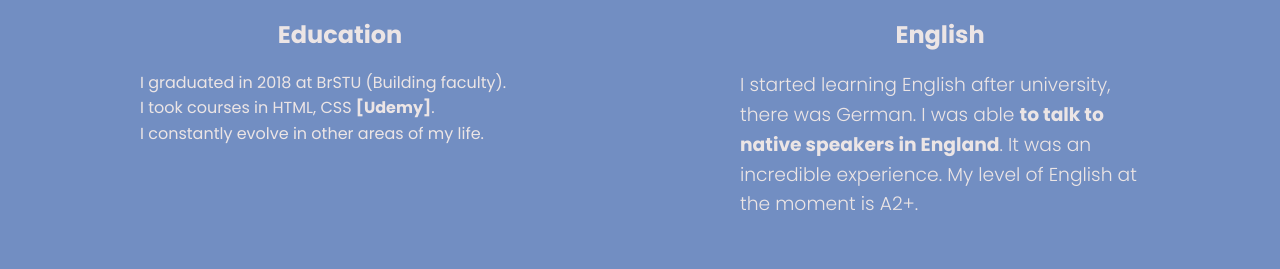
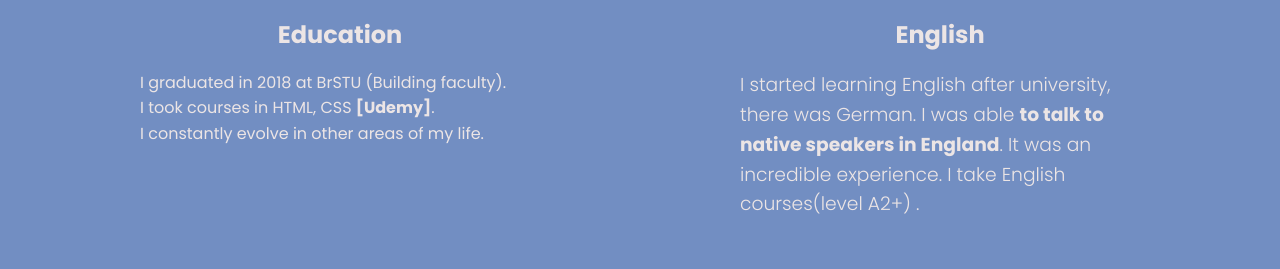
Before and after one commit to ValentinBrest/ValentinBrest.github.io, a plain HTML site: page cv/index.html in a window 1280 px wide. Shown: the part 1621-1890 px from the top of the page. Drawn offline with Linux system fonts and the light colour scheme.

Commit message:
Update index.html

```diff
--- a/cv/index.html
+++ b/cv/index.html
@@ -115,7 +115,7 @@
 
             <section class="section">
                 <div class="section_name"><h2>English</h2></div>
-                <div class="section_text"><h3>I started learning English after university, there was German. I was able <b>to talk to native speakers in England</b>. It was an incredible experience. My level of English at the moment is A2+.</h3> </div>
+                <div class="section_text"><h3>I started learning English after university, there was German. I was able <b>to talk to native speakers in England</b>. It was an incredible experience. I take English courses(level A2+) .</h3> </div>
             </section>
 
         </div>
```
